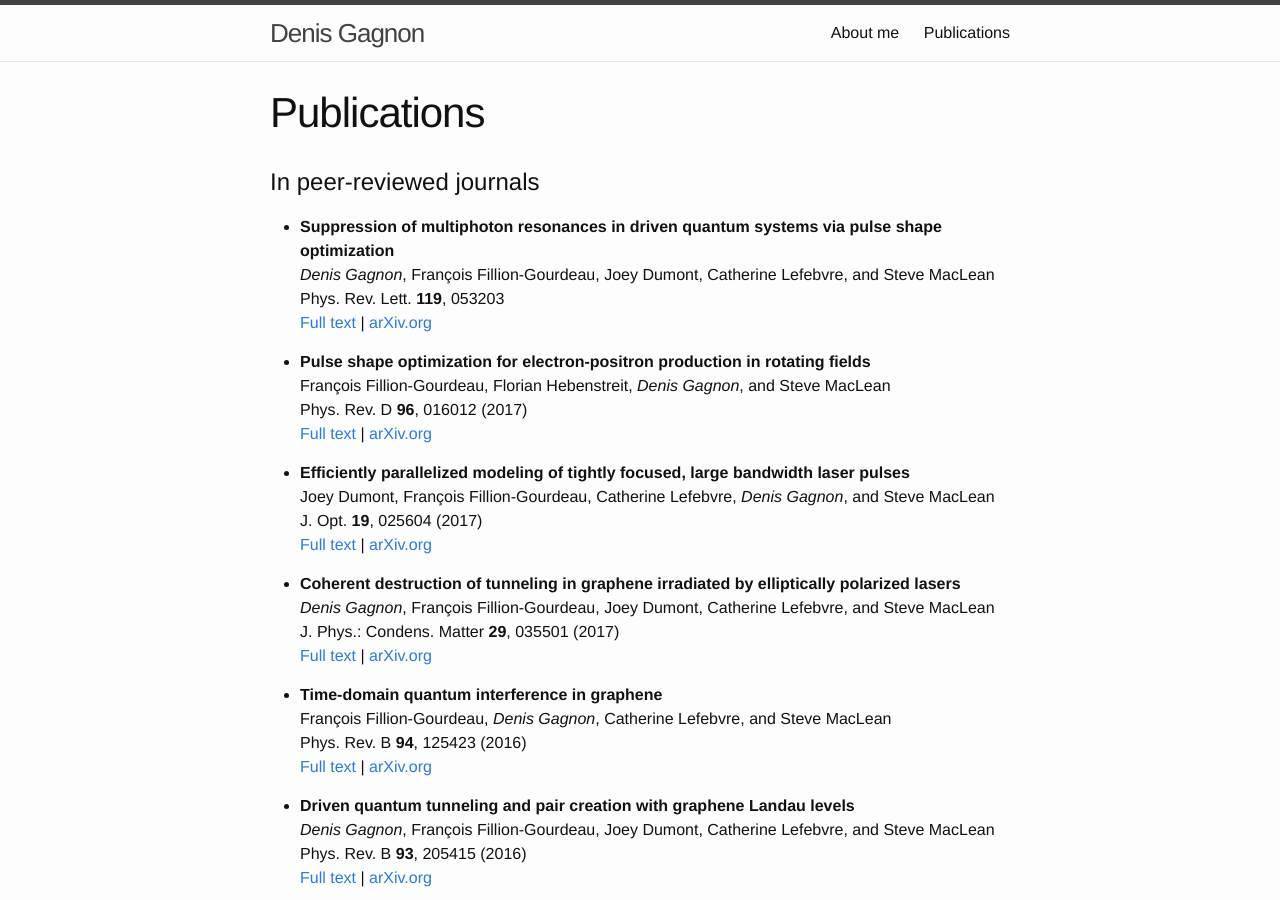
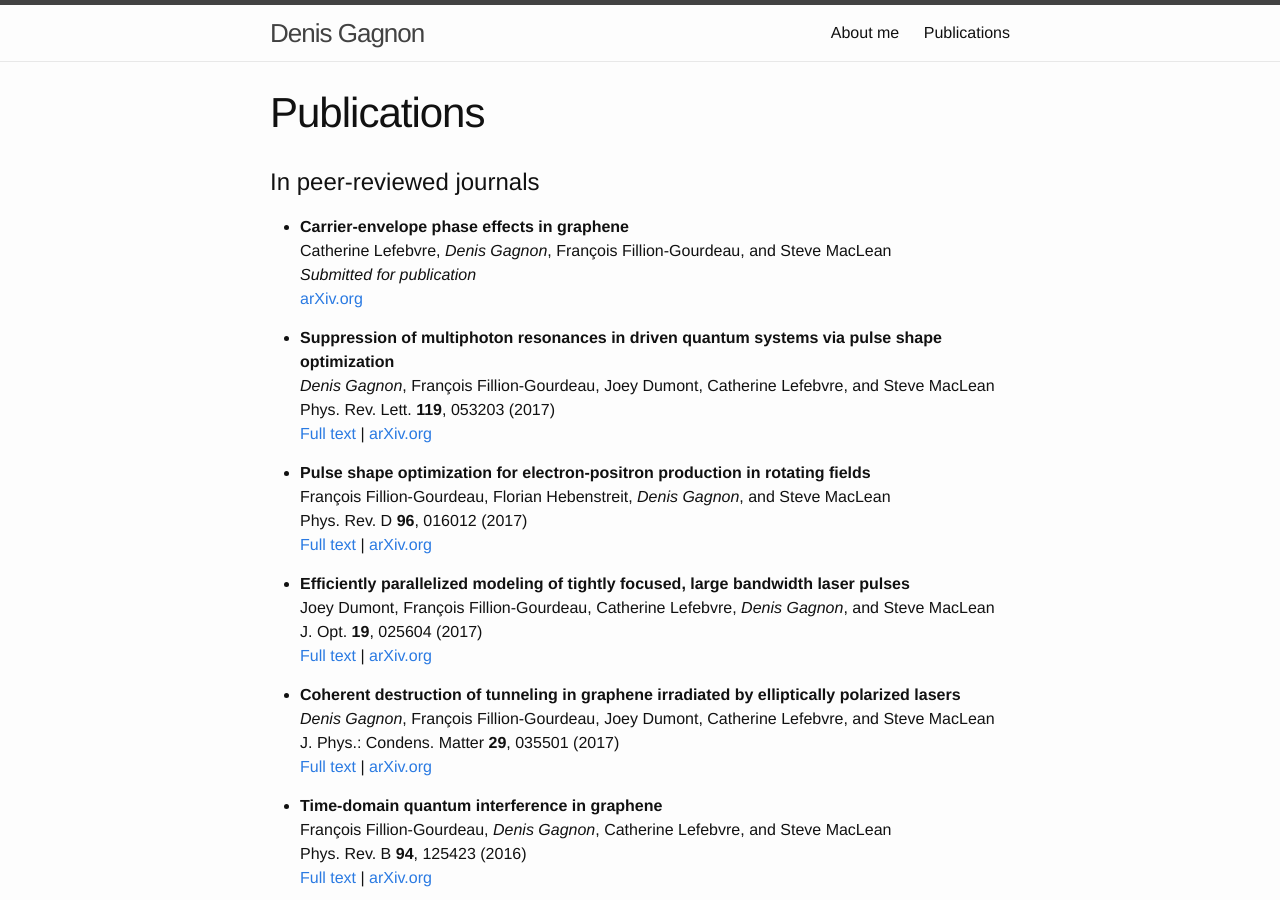
Before and after one commit to McNoggins/mcnoggins.github.io, a Jekyll site: the page built from publications.md, in a window 1280 px wide and 900 px high. Built offline with Jekyll 4.4.1, drawn with Linux system fonts in a browser that asks for light colours.

Commit message:
Update publications.md

```diff
--- a/publications.md
+++ b/publications.md
@@ -6,9 +6,14 @@ permalink: /publications/
 
 In peer-reviewed journals
 =============
+* **Carrier-envelope phase effects in graphene** <br>
+Catherine Lefebvre, *Denis Gagnon*, François Fillion-Gourdeau, and Steve MacLean  <br>
+*Submitted for publication* <br>
+[arXiv.org](https://arxiv.org/abs/1706.00055){:target="_blank"}
+
 * **Suppression of multiphoton resonances in driven quantum systems via pulse shape optimization** <br>
 *Denis Gagnon*, François Fillion-Gourdeau, Joey Dumont, Catherine Lefebvre, and Steve MacLean  <br>
-Phys. Rev. Lett. **119**, 053203 <br>
+Phys. Rev. Lett. **119**, 053203 (2017) <br>
 [Full text](https://journals.aps.org/prl/abstract/10.1103/PhysRevLett.119.053203){:target="_blank"} |
 [arXiv.org](https://arxiv.org/abs/1703.04165){:target="_blank"}
 
```
